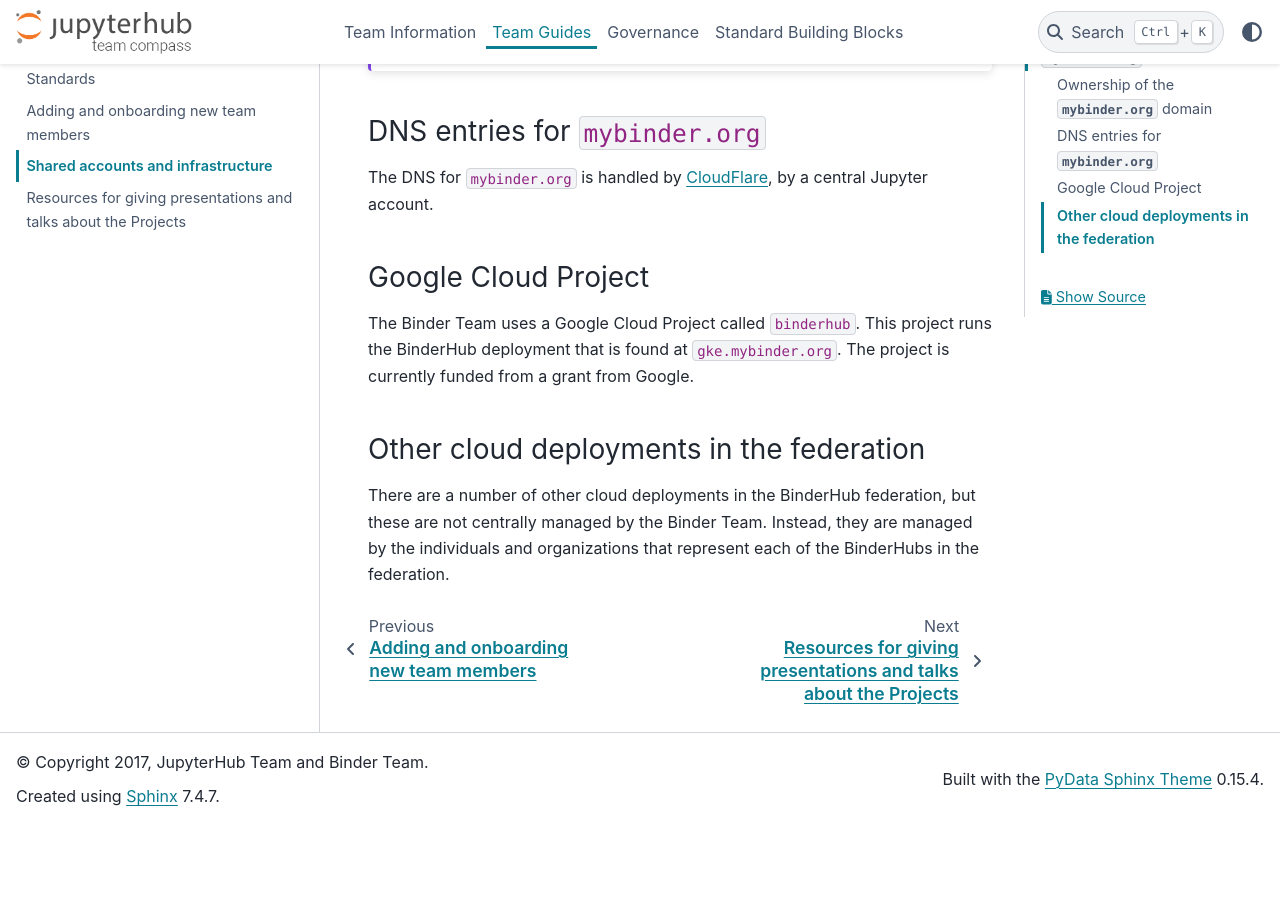
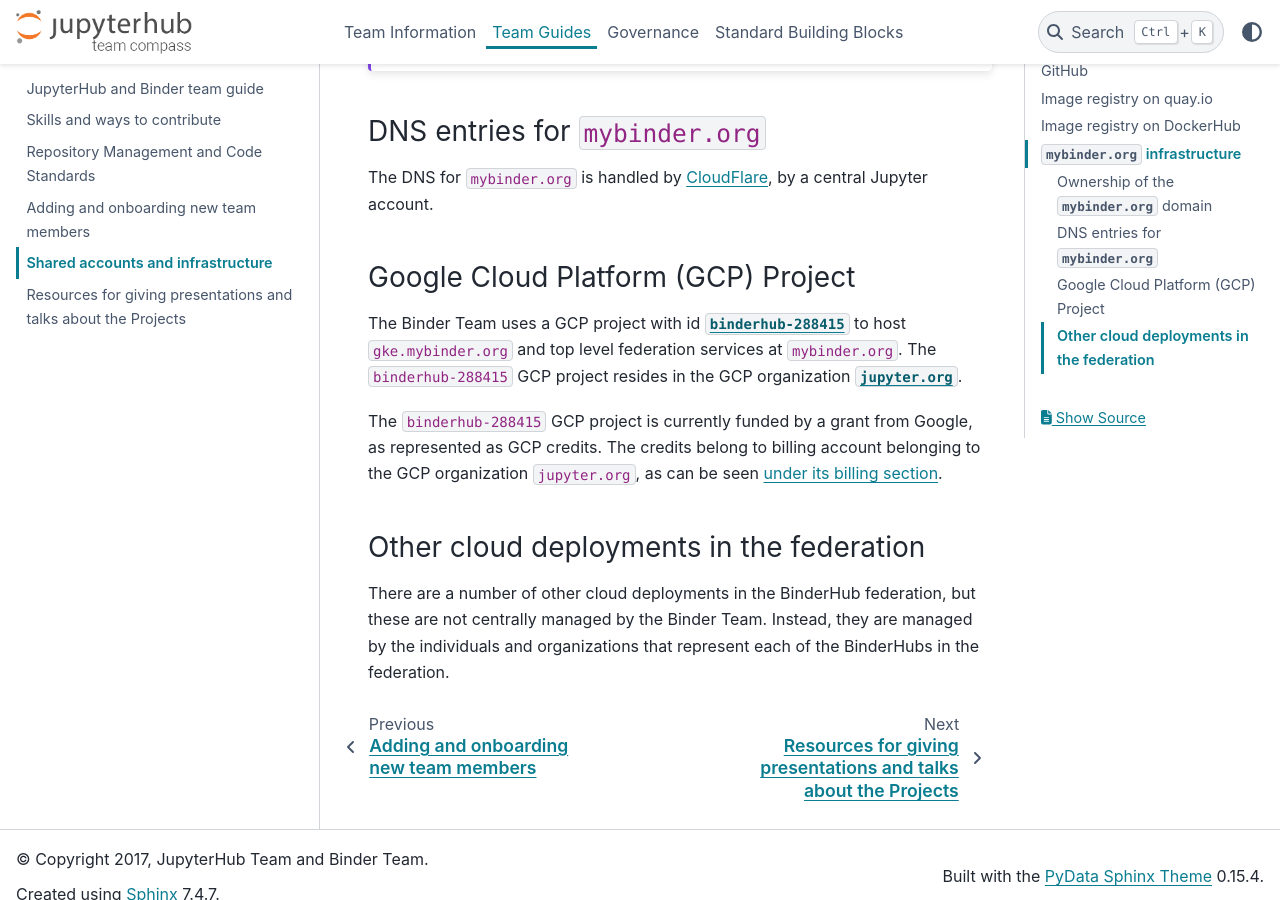
Before and after one commit to jupyterhub/team-compass, a Sphinx documentation site: the page built from docs/team/shared-infrastructure.md, in a window 1280 px wide and 900 px high, scrolled down 1437 px. Built offline with Sphinx 7.4.7 and the PyData theme 0.15.4, drawn with Linux system fonts in a browser that asks for light colours; before the commit the page ends 2262 px from its top, so only the background shows below that.

Commit message:
Update docs/team/shared-infrastructure.md
Co-authored-by: Erik Sundell <erik.i.sundell@gmail.com>

```diff
--- a/docs/team/shared-infrastructure.md
+++ b/docs/team/shared-infrastructure.md
@@ -40,11 +40,11 @@
 The DNS for `mybinder.org` is handled by [CloudFlare](https://www.cloudflare.com/), by a central Jupyter account.
 
 (shared:gcp)=
-### Google Cloud Project
+### Google Cloud Platform (GCP) Project
 
-The Binder Team uses a Google Cloud Project called `binderhub`.
-This project runs the BinderHub deployment that is found at `gke.mybinder.org`.
-The project is currently funded from a grant from Google.
+The Binder Team uses a GCP project with id [`binderhub-288415`](https://console.cloud.google.com/home/dashboard?project=binderhub-288415) to host `gke.mybinder.org` and top level federation services at `mybinder.org`. The `binderhub-288415` GCP project resides in the GCP organization [`jupyter.org`](https://console.cloud.google.com/iam-admin/iam?organizationId=920697752286).
+
+The `binderhub-288415` GCP project is currently funded by a grant from Google, as represented as GCP credits. The credits belong to billing account belonging to the GCP organization `jupyter.org`, as can be seen [under its billing section](https://console.cloud.google.com/billing?organizationId=920697752286).
 
 ### Other cloud deployments in the federation
 
```
